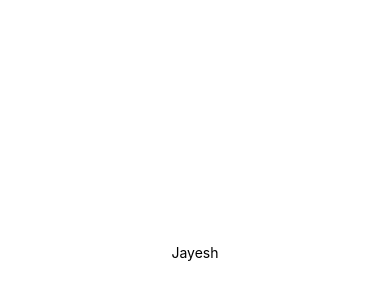
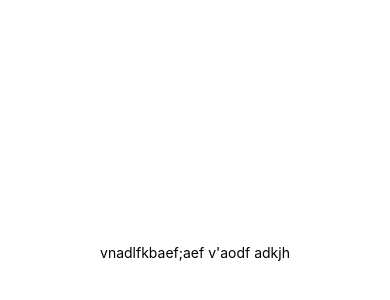
Before and after one commit to jerry-xon/Amazon-App-Clone, a React Native app: screen / in a window 390 px wide. Shown: the part 170-470 px from the top of the page. Built offline with nearby package versions, Linux system fonts and the light colour scheme.

Commit message:
test commit

```diff
--- a/App.js
+++ b/App.js
@@ -4,7 +4,7 @@ import { StyleSheet, Text, View } from 'react-native';
 export default function App() {
   return (
     <View style={styles.container}>
-      <Text>Jayesh</Text>
+      <Text>vnadlfkbaef;aef v'aodf adkjh</Text>
       <StatusBar style="auto" />
     </View>
   );
```
